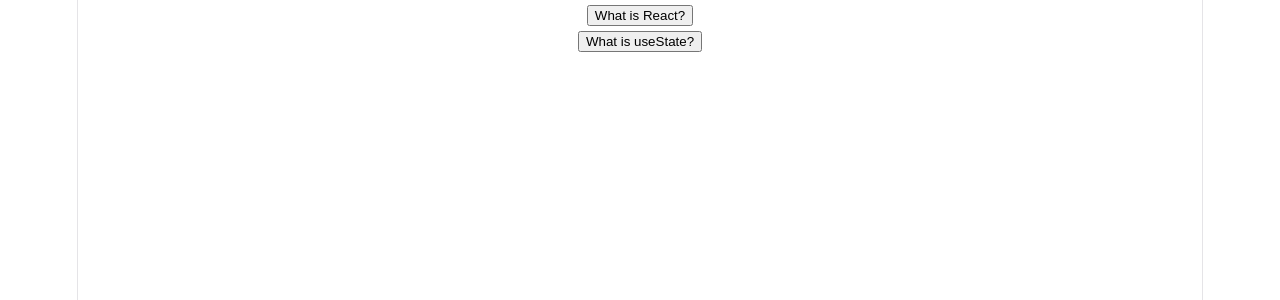
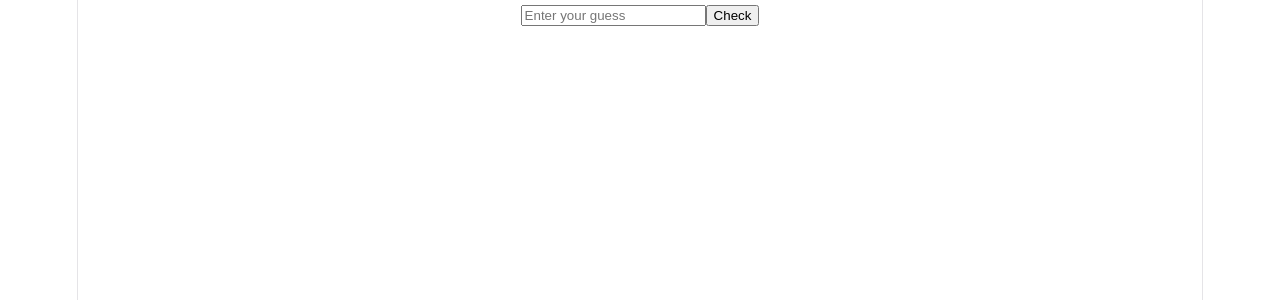
Before and after one commit to Vaidiasri/machine-code-practice, a React (Vite) app: page / in a window 1280 px wide. Shown: the top 300 px of the page. Built offline with nearby package versions, Linux system fonts and the light colour scheme.

Commit message:
Gauss Game

```diff
--- a/src/App.jsx
+++ b/src/App.jsx
@@ -1,5 +1,6 @@
 import Accordion from "./componets/Accordion"
 import Counter from "./componets/Counter"
+import Guess from "./componets/Guess"
 import Image from "./componets/Image"
 
 function App() {
@@ -7,7 +8,8 @@
    <>
    {/* <Counter/> */}
    {/* <Image/> */}
-   <Accordion/>
+   {/* <Accordion/> */}
+   <Guess/>
 
    </>
   )
--- /dev/null
+++ b/src/componets/Guess.jsx
@@ -0,0 +1,42 @@
+import { useState } from "react";
+
+const Guess = () => {
+  // Random number sirf ek baar generate hoga
+  const [target] = useState(() => Math.floor(Math.random() * 100) + 1);
+
+  const [user, setUser] = useState("");
+  const [result, setResult] = useState("");
+
+  const handleChange = (e) => {
+    setUser(e.target.value);
+  };
+
+  const checkValue = () => {
+    const guess = Number(user);
+
+    if (guess === target) {
+      setResult("🎉 Correct Guess!");
+    } else if (guess < target) {
+      setResult("📉 Too Low!");
+    } else {
+      setResult("📈 Too High!");
+    }
+  };
+
+  return (
+    <div>
+      <input
+        type="number"
+        placeholder="Enter your guess"
+        value={user}
+        onChange={handleChange}
+      />
+
+      <button onClick={checkValue}>Check</button>
+
+      <h2>{result}</h2>
+    </div>
+  );
+};
+
+export default Guess;
```
